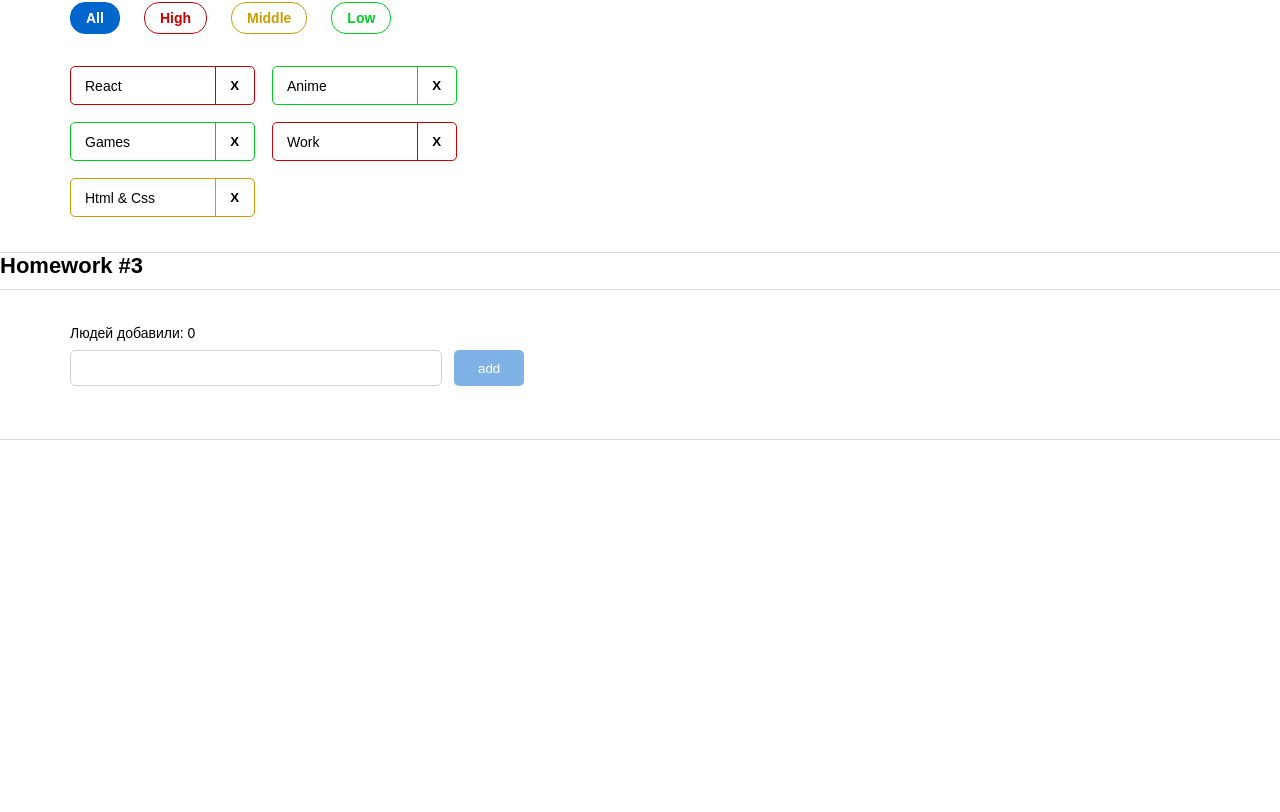
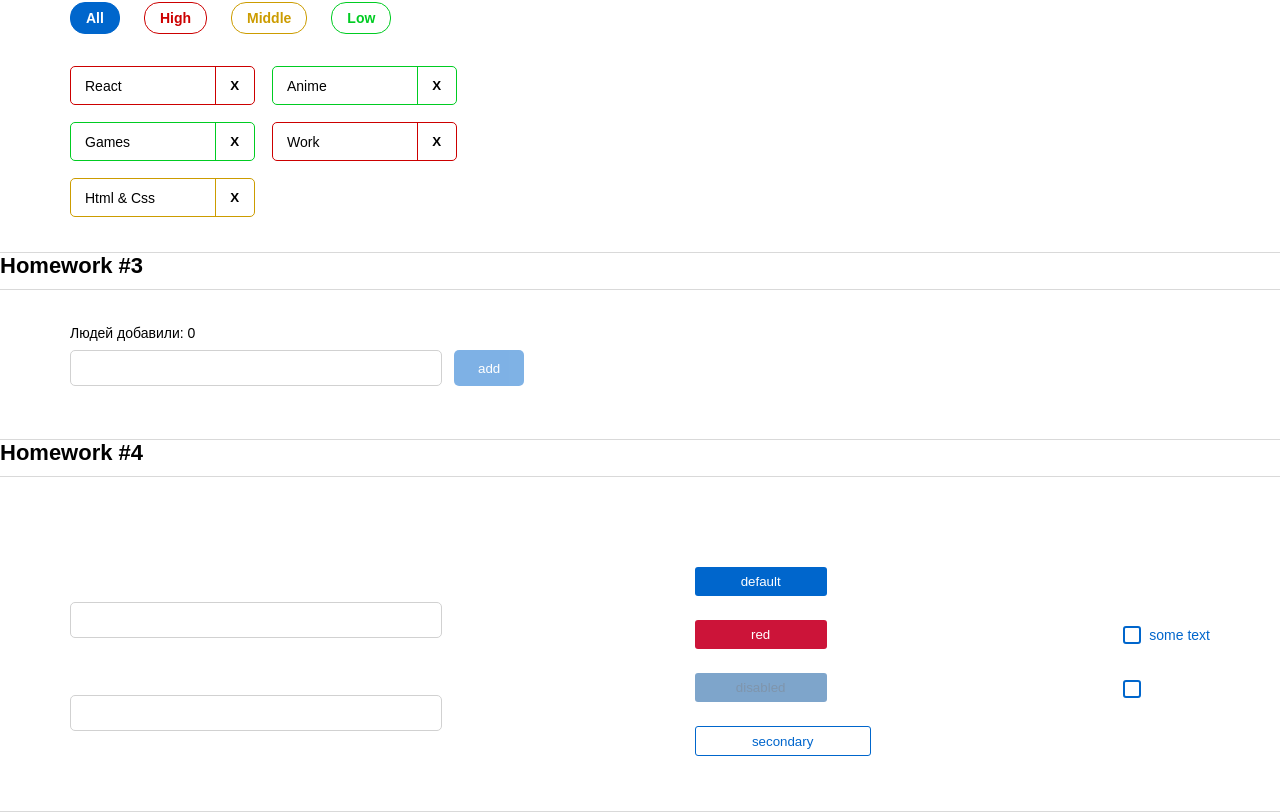
Before and after one commit to BalandinaM/Homework_2_sprint, a React (Create React App) app in the folder hws2-master/: page / in a window 1280 px wide. Shown: the part 506-1318 px from the top of the page. Before the commit the page ends 946 px from the top, so only its background shows below. Built offline with nearby package versions, Linux system fonts and the light colour scheme.

Commit message:
HW4 completed

```diff
--- a/hws2-master/src/s1-main/App.tsx
+++ b/hws2-master/src/s1-main/App.tsx
@@ -3,6 +3,7 @@ import s from './App.module.css'
 import HW1 from '../s2-homeworks/hw01/HW1'
 import HW2 from '../s2-homeworks/hw02/HW2'
 import HW3 from '../s2-homeworks/hw03/HW3'
+import HW4 from '../s2-homeworks/hw04/HW4'
 
 function App() {
     return (
@@ -11,7 +12,7 @@ function App() {
             {/*раскомментировать по ходу выполнения*/}
             <HW2/>
             <HW3/>
-            {/*<HW4/>*/}
+            <HW4/>
 
             {/*при выполнении дз 5 и более - закомментировать здесь дз 1-4, так как они есть внутри дз 5*/}
             {/*<HW5/>*/}
--- a/hws2-master/src/s2-homeworks/hw04/Stand.module.css
+++ b/hws2-master/src/s2-homeworks/hw04/Stand.module.css
@@ -2,6 +2,8 @@
     display: flex;
     justify-content: space-between;
     align-items: center;
+    margin-top: 90px;
+    margin-bottom: 55px;
 }
 
 .inputs {
--- a/hws2-master/src/s2-homeworks/hw04/common/c1-SuperInputText/SuperInputText.module.css
+++ b/hws2-master/src/s2-homeworks/hw04/common/c1-SuperInputText/SuperInputText.module.css
@@ -2,19 +2,34 @@
 }
 
 .input {
+    width: 372px;
+    height: 36px;
+    padding: 8px 12px;
+    border-radius: 5px;
+    border: 1px solid #D1D1D1;
 }
 
 .inputWrapper {
+    display: flex;
+    flex-direction: column-reverse;
 }
 
 .superInput {
 }
 
 .errorInput {
+    width: 372px;
+    height: 36px;
+    padding: 8px 12px;
+    border-radius: 5px;
+    border: 1px solid #D1D1D1;
+    border: 2px solid red;
 }
 
 .errorInput:focus {
 }
 
 .error {
+    margin-bottom: 9PX;
+    color: red;
 }
--- a/hws2-master/src/s2-homeworks/hw04/common/c1-SuperInputText/SuperInputText.tsx
+++ b/hws2-master/src/s2-homeworks/hw04/common/c1-SuperInputText/SuperInputText.tsx
@@ -50,7 +50,7 @@ const SuperInputText: React.FC<SuperInputTextPropsType> = (
 
     const finalSpanClassName = s.error
         + (spanClassName ? ' ' + spanClassName : '')
-    const finalInputClassName = s.input
+    const finalInputClassName = s.input  // input errorInput className  || input superInput  ||
         + (error ? ' ' + s.errorInput : ' ' + s.superInput)
         + (className ? ' ' + className : '') // задача на смешивание классов
 
--- a/hws2-master/src/s2-homeworks/hw04/common/c2-SuperButton/SuperButton.module.css
+++ b/hws2-master/src/s2-homeworks/hw04/common/c2-SuperButton/SuperButton.module.css
@@ -1,36 +1,65 @@
 .button {
+    width: 132px;
+    padding: 5px 24px;
+    background-color:  #06c;
+    border: none;
+    border-radius: 3px;
+    color: white;
+    line-height: 143%;
 }
 
 .disabled {
+    background: #004d99;
+    opacity: 0.5;
+    color: #002e5c;
 }
 
 .secondary {
+    border: 1px solid #06c;
+    width: 176px;
+    height: 30px;
+    color: #06c;
+    background:white;
 }
 
 .default {
 }
 
 .red {
+    background-color: #cc1439;
 }
 
 .default:hover {
+    background: #0080ff;
 }
 
 .red:hover {
+    background: #ff1a47;
 }
 
 .secondary:hover {
+    border: 1px solid #06c;
+    background: #e5f0fa;
+    color: #06c;
 }
 
 
 .default:active {
+    background: #0059b2;
 }
 
 .secondary:active {
+    border: 1px solid #06c;
+    background: #c9e5ff;
+    color: #06c;
 }
 
 .red:active {
+    background: #b21232;
 }
 
 .button:disabled {
+    background: #004d99;
+    opacity: 0.5;
+    color: #002e5c;
 }
--- a/hws2-master/src/s2-homeworks/hw04/common/c2-SuperButton/SuperButton.tsx
+++ b/hws2-master/src/s2-homeworks/hw04/common/c2-SuperButton/SuperButton.tsx
@@ -17,12 +17,13 @@ const SuperButton: React.FC<SuperButtonPropsType> = (
         ...restProps // все остальные пропсы попадут в объект restProps, там же будет children
     }
 ) => {
-    const finalClassName = s.button
-        // + (disabled
-        //         ? ...
-        //         : xType === 'red'
-        //             ? ...
-        + (className ? ' ' + className : '') // задачка на смешивание классов
+    const finalClassName =
+      s.button +
+      (disabled ? " " + s.disabled : "") +
+      (xType === "red" && !disabled ? " " + s.red : "") +
+      (xType === "secondary" && !disabled ? " " + s.secondary : "") +
+      (!xType ? " " + s.default : "") +
+      (className ? " " + className : "");
 
     return (
         <button
--- a/hws2-master/src/s2-homeworks/hw04/common/c3-SuperCheckbox/SuperCheckbox.tsx
+++ b/hws2-master/src/s2-homeworks/hw04/common/c3-SuperCheckbox/SuperCheckbox.tsx
@@ -28,7 +28,9 @@ const SuperCheckbox: React.FC<SuperCheckboxPropsType> = (
 ) => {
     const onChangeCallback = (e: ChangeEvent<HTMLInputElement>) => {
         // задачка на написание онченджа
+        onChange?.(e)
 
+        onChangeChecked?.(e.currentTarget.checked)
     }
 
     const finalInputClassName = s.checkbox
```
Also changed, not shown: 1 other file (tests, documents, lock files or other folders).
